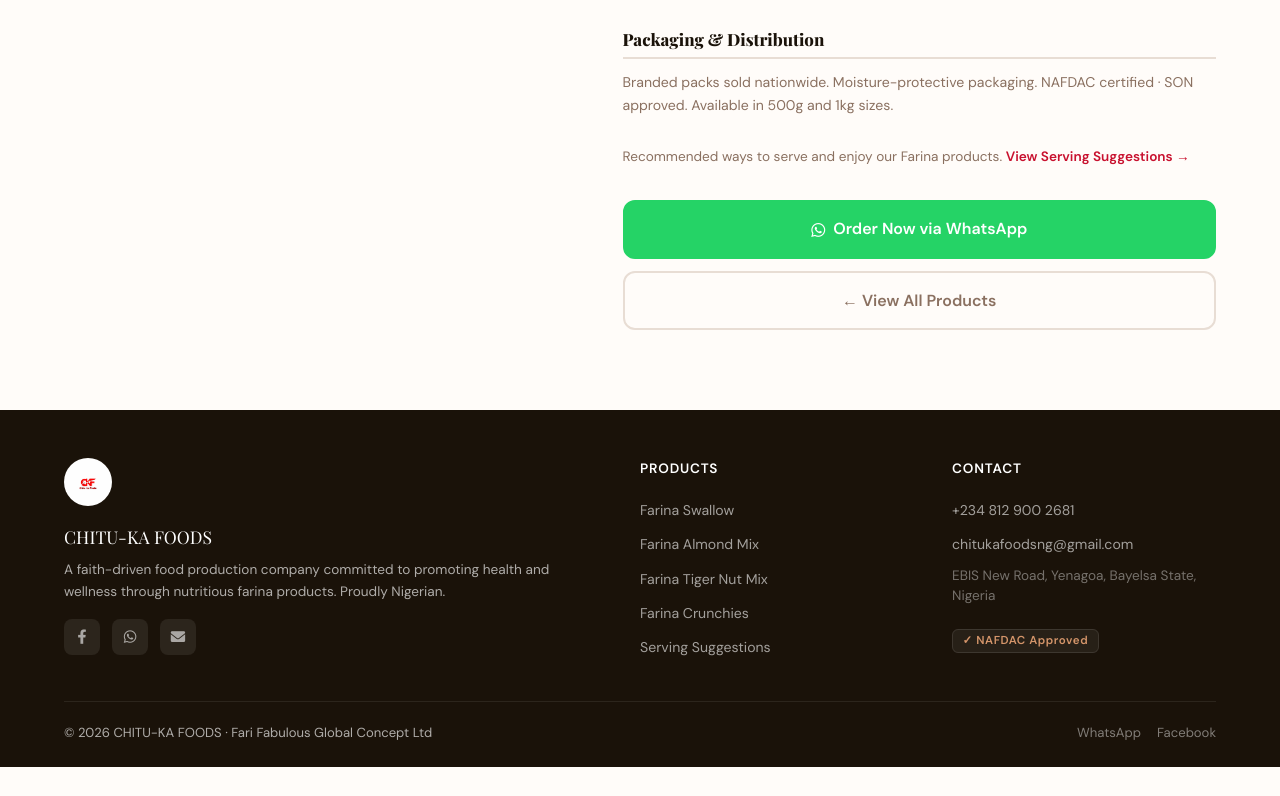
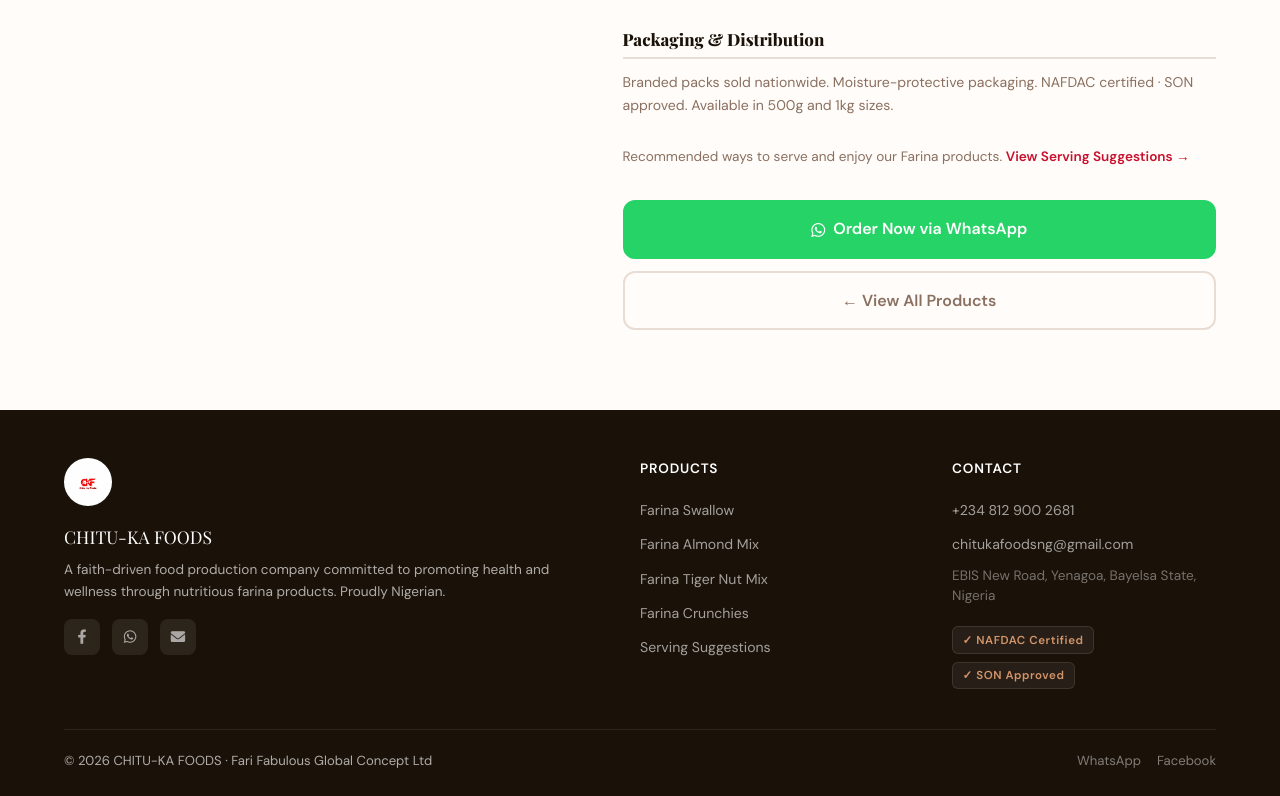
Before and after one commit to Xcelsama/FARINA, a Next.js app: page /products/swallow in a window 1280 px wide. Shown: the part 1180-1976 px from the top of the page. Before the commit the page ends 1947 px from the top, so only its background shows below. Built offline with nearby package versions, Linux system fonts and the light colour scheme; a web font is replaced by a local one.

Commit message:
Fixies...........

```diff
--- a/src/components/Footer.js
+++ b/src/components/Footer.js
@@ -43,8 +43,9 @@
               <li><a href="mailto:chitukafoodsng@gmail.com">chitukafoodsng@gmail.com</a></li>
               <li style={{color:'rgba(255,255,255,0.4)', fontSize:'0.85rem', lineHeight:'1.5'}}>EBIS New Road, Yenagoa, Bayelsa State, Nigeria</li>
             </ul>
-            <div style={{marginTop:'1.25rem'}}>
-              <span className="nafdac-badge">✓ NAFDAC Approved</span>
+            <div style={{marginTop:'1.25rem', display:'flex', gap:'0.5rem', flexWrap:'wrap'}}>
+              <span className="nafdac-badge">✓ NAFDAC Certified</span>
+              <span className="nafdac-badge">✓ SON Approved</span>
             </div>
           </div>
         </div>
```
